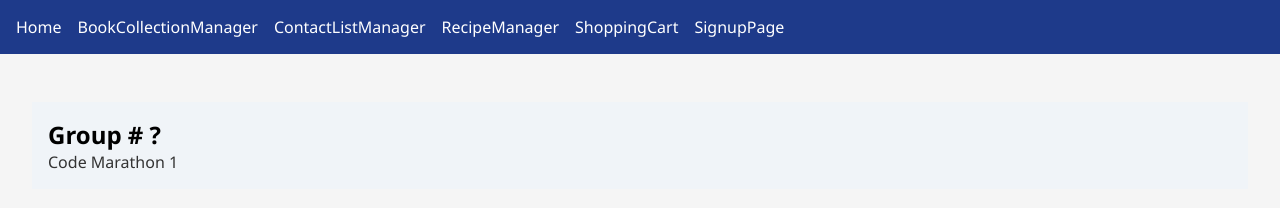
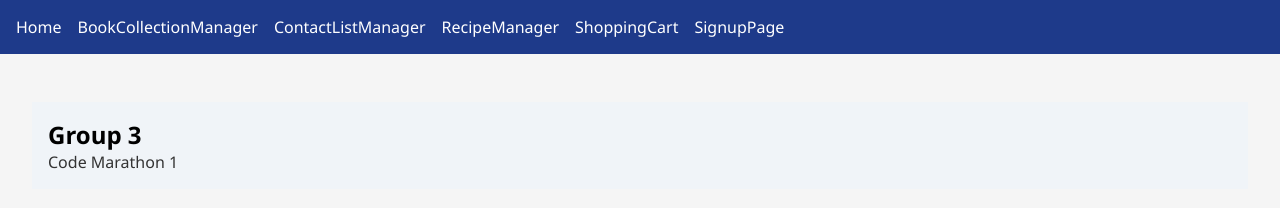
Before and after one commit to Sourini/coding-marathon-1, a React (Vite) app: page / in a window 1280 px wide. Shown: the top 208 px of the page. Built offline with nearby package versions, Linux system fonts and the light colour scheme.

Commit message:
modified:   src/components/Home.jsx - added group #

```diff
--- a/src/components/Home.jsx
+++ b/src/components/Home.jsx
@@ -1,7 +1,7 @@
 function Home() {
   return (
     <div>
-      <h2>Group # ?</h2>
+      <h2>Group 3</h2>
       <p>Code Marathon 1</p>
     </div>
   );
```
